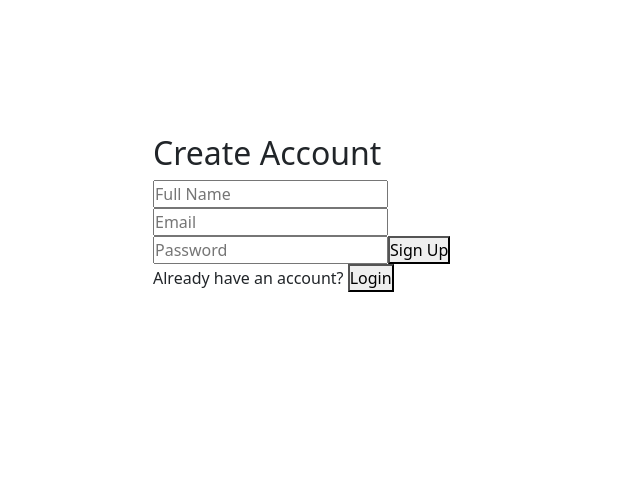
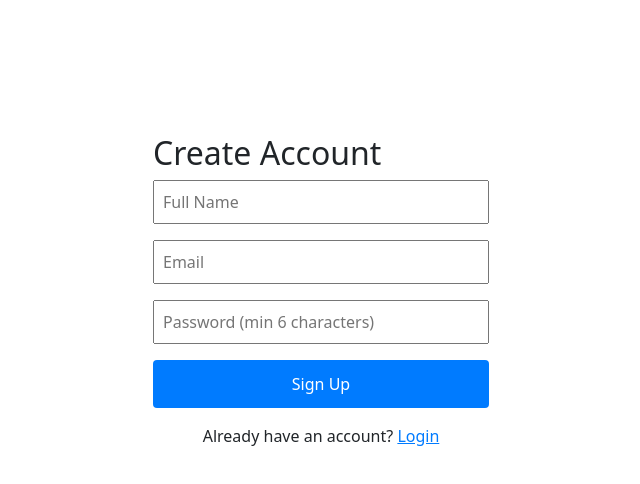
Before and after one commit to Kar7avya/Video-analyzer, a React (Create React App) app in the folder frontend/: page /signup in a window 1280 px wide. Shown: the top 484 px of the page, without its empty margins (319-959 px from the left). Built offline with nearby package versions, Linux system fonts and the light colour scheme; no server answers; the database is empty.

Commit message:
Update SignUp.js

```diff
--- a/frontend/src/components/pages/SignUp.js
+++ b/frontend/src/components/pages/SignUp.js
@@ -1,4 +1,4 @@
-import React, { useState } from "react";
+import React, { useState, useEffect } from "react";
 import { useNavigate } from "react-router-dom";
 import { toast } from "react-toastify";
 import supabase from "./supabaseClient";
@@ -13,6 +13,29 @@ const SignUp = () => {
   });
 
   const [loading, setLoading] = useState(false);
+  const [supabaseReady, setSupabaseReady] = useState(false);
+
+  // Check if Supabase is properly configured
+  useEffect(() => {
+    const checkSupabase = async () => {
+      try {
+        if (!supabase) {
+          throw new Error("Supabase client not initialized");
+        }
+
+        // Test connection
+        const { error } = await supabase.from('_test').select('*').limit(1);
+        // Even if table doesn't exist, if we get here, Supabase is connected
+        setSupabaseReady(true);
+        console.log("✅ Supabase connection verified");
+      } catch (err) {
+        console.error("❌ Supabase connection failed:", err);
+        toast.error("Authentication service unavailable. Please try again later.");
+      }
+    };
+
+    checkSupabase();
+  }, []);
 
   function handleChange(e) {
     setFormData((prev) => ({
@@ -24,6 +47,11 @@ const SignUp = () => {
   async function handleSubmit(e) {
     e.preventDefault();
     console.log("📩 Submitting form with data:", formData);
+
+    if (!supabaseReady) {
+      toast.error("Authentication service is not ready. Please refresh and try again.");
+      return;
+    }
 
     if (!formData.fullname || !formData.email || !formData.password) {
       toast.error("Please fill in all fields");
@@ -38,6 +66,8 @@ const SignUp = () => {
     setLoading(true);
 
     try {
+      console.log("🔄 Attempting Supabase signup...");
+
       const { data, error } = await supabase.auth.signUp({
         email: formData.email,
         password: formData.password,
@@ -51,7 +81,17 @@ const SignUp = () => {
 
       if (error) {
         console.error("❌ Supabase signup error:", error);
-        toast.error(error.message);
+
+        // Handle specific error types
+        if (error.message.includes("Email not confirmed")) {
+          toast.error("Please check your email and confirm your account first.");
+        } else if (error.message.includes("already registered")) {
+          toast.error("This email is already registered. Try logging in instead.");
+        } else if (error.message.includes("Invalid email")) {
+          toast.error("Please enter a valid email address.");
+        } else {
+          toast.error(error.message || "Failed to create account");
+        }
         return;
       }
 
@@ -71,24 +111,43 @@ const SignUp = () => {
       }
     } catch (err) {
       console.error("⚡ Unexpected signup error:", err);
-      toast.error("Something went wrong.");
+
+      if (err.message.includes("fetch")) {
+        toast.error("Network error. Please check your connection and try again.");
+      } else {
+        toast.error("Something went wrong. Please try again.");
+      }
     } finally {
       setLoading(false);
     }
+  }
+
+  if (!supabaseReady) {
+    return (
+      <div style={{ maxWidth: 400, margin: "2rem auto", padding: "2rem", textAlign: "center" }}>
+        <h2>Create Account</h2>
+        <p>Loading authentication service...</p>
+      </div>
+    );
   }
 
   return (
     <div style={{ maxWidth: 400, margin: "2rem auto", padding: "2rem" }}>
       <h2>Create Account</h2>
       <form onSubmit={handleSubmit}>
+        <div style={{ marginBottom: "1rem" }}>
           <input
+            style={{ width: "100%", padding: "0.5rem", fontSize: "1rem" }}
             placeholder="Full Name"
             name="fullname"
             value={formData.fullname}
             onChange={handleChange}
             required
           />
+        </div>
+        <div style={{ marginBottom: "1rem" }}>
           <input
+            style={{ width: "100%", padding: "0.5rem", fontSize: "1rem" }}
             placeholder="Email"
             name="email"
             type="email"
@@ -96,8 +155,11 @@ const SignUp = () => {
             onChange={handleChange}
             required
           />
+        </div>
+        <div style={{ marginBottom: "1rem" }}>
           <input
-          placeholder="Password"
+            style={{ width: "100%", padding: "0.5rem", fontSize: "1rem" }}
+            placeholder="Password (min 6 characters)"
             name="password"
             type="password"
             value={formData.password}
@@ -105,13 +167,38 @@ const SignUp = () => {
             minLength={6}
             required
           />
-        <button type="submit" disabled={loading}>
-          {loading ? "Creating..." : "Sign Up"}
+        </div>
+        <button
+          type="submit"
+          disabled={loading}
+          style={{
+            width: "100%",
+            padding: "0.75rem",
+            fontSize: "1rem",
+            backgroundColor: loading ? "#ccc" : "#007bff",
+            color: "white",
+            border: "none",
+            borderRadius: "4px",
+            cursor: loading ? "not-allowed" : "pointer"
+          }}
+        >
+          {loading ? "Creating Account..." : "Sign Up"}
         </button>
       </form>
-      <p>
+      <p style={{ textAlign: "center", marginTop: "1rem" }}>
         Already have an account?{" "}
-        <button onClick={() => navigate("/login")}>Login</button>
+        <button
+          onClick={() => navigate("/login")}
+          style={{
+            background: "none",
+            border: "none",
+            color: "#007bff",
+            textDecoration: "underline",
+            cursor: "pointer"
+          }}
+        >
+          Login
+        </button>
       </p>
     </div>
   );
```
Lines whose indentation alone changed are shown as unchanged.
